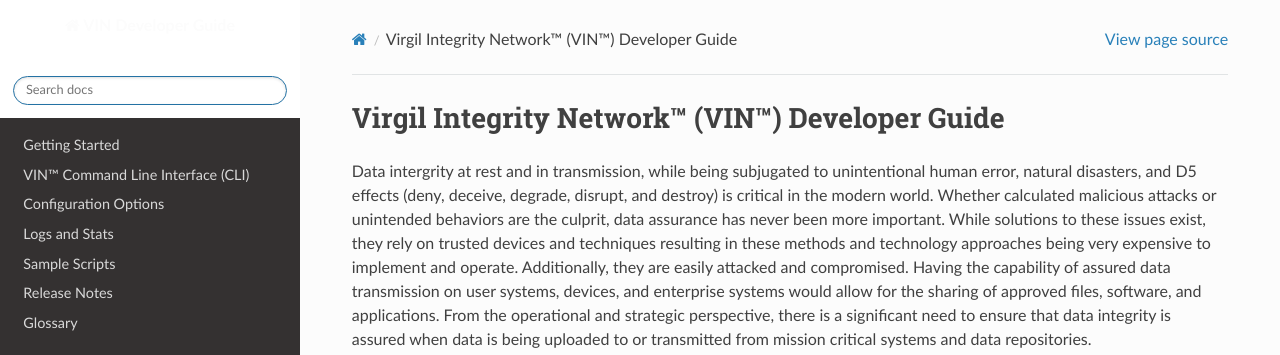
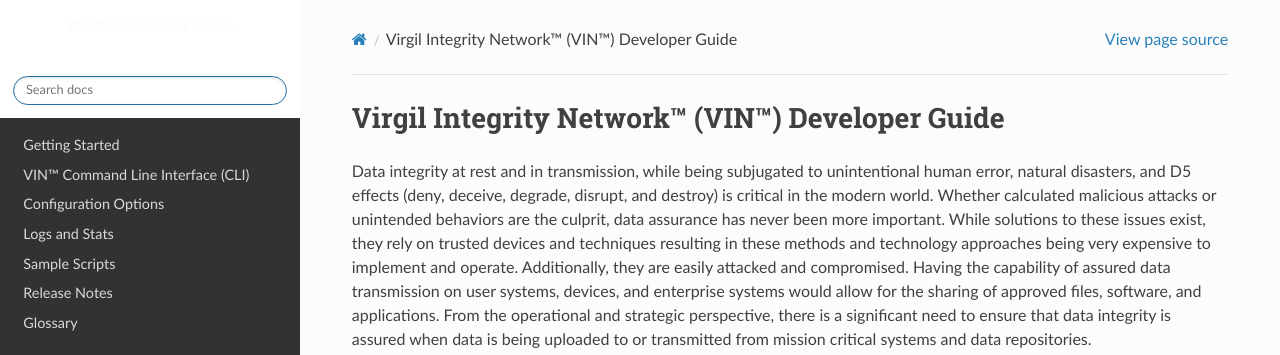
Before and after one commit to Market-Insight-Solutions-LLC/vin-developer-guide, a Sphinx documentation site: the page built from docs/source/index.rst, in a window 1280 px wide. Shown: the top 355 px of the page. Built offline with Sphinx 7.4.7 and the Read the Docs theme 2.0.0, drawn with Linux system fonts in a browser that asks for light colours.

Commit message:
add custom

```diff
--- a/docs/source/conf.py
+++ b/docs/source/conf.py
@@ -52,7 +52,7 @@
 
 html_static_path = ['_static']
 
-html_style = 'css/customs.css'
+html_style = 'css/custom.css'
 
 #def setup(app):
 #    app.add_css_file('custom.css', 900)
--- a/docs/source/index.rst
+++ b/docs/source/index.rst
@@ -16,7 +16,7 @@
 
 
 
-Data intergrity at rest and in transmission, while being subjugated to unintentional human error, natural disasters, and D5 effects (deny, deceive, degrade, disrupt, and destroy) is critical in the modern world. Whether calculated malicious attacks or unintended behaviors are the culprit, data assurance has never been more important. While solutions to these issues exist, they rely on trusted devices and techniques resulting in these methods and technology approaches being very expensive to implement and operate. Additionally, they are easily attacked and compromised. Having the capability of assured data transmission on user systems, devices, and enterprise systems would allow for the sharing of approved files, software, and applications. From the operational and strategic perspective, there is a significant need to ensure that data integrity is assured when data is being uploaded to or transmitted from mission critical systems and data repositories.
+Data integrity at rest and in transmission, while being subjugated to unintentional human error, natural disasters, and D5 effects (deny, deceive, degrade, disrupt, and destroy) is critical in the modern world. Whether calculated malicious attacks or unintended behaviors are the culprit, data assurance has never been more important. While solutions to these issues exist, they rely on trusted devices and techniques resulting in these methods and technology approaches being very expensive to implement and operate. Additionally, they are easily attacked and compromised. Having the capability of assured data transmission on user systems, devices, and enterprise systems would allow for the sharing of approved files, software, and applications. From the operational and strategic perspective, there is a significant need to ensure that data integrity is assured when data is being uploaded to or transmitted from mission critical systems and data repositories.
 
 
 
```
Also changed, not shown: docs/source/_static/css/custom.css (renamed from docs/source/_static/css/customs.css).
